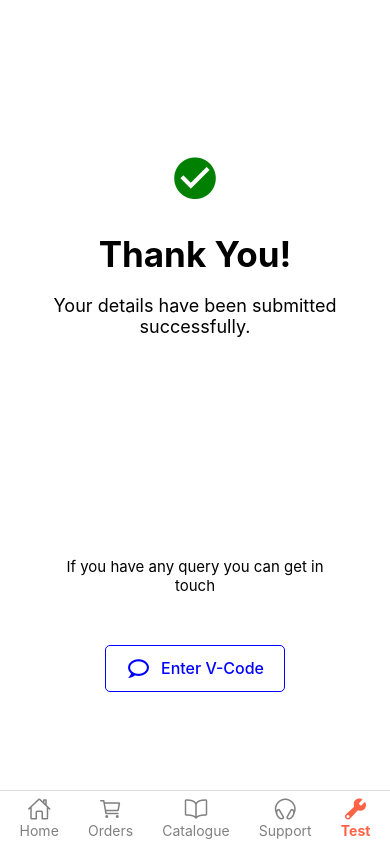
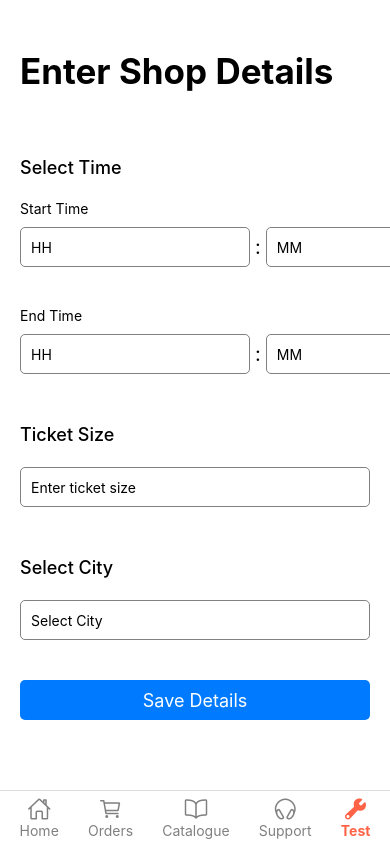
Before and after one commit to kartikey-mittal/DashMerchant, a React Native app: screen / in a window 390 px wide. Built offline with nearby package versions, Linux system fonts and the light colour scheme.

Commit message:
shopdetailstwo

```diff
--- /dev/null
+++ b/Screens/ShopDetailstwo.js
@@ -0,0 +1,238 @@
+import React, { useState } from 'react';
+import { View, Text, TextInput, TouchableOpacity, StyleSheet, ScrollView, Alert } from 'react-native';
+
+const ShopDetails = () => {
+  const [startHour, setStartHour] = useState('');
+  const [startMinute, setStartMinute] = useState('');
+  const [startPeriod, setStartPeriod] = useState('AM');
+
+  const [endHour, setEndHour] = useState('');
+  const [endMinute, setEndMinute] = useState('');
+  const [endPeriod, setEndPeriod] = useState('AM');
+
+  const [ticketSize, setTicketSize] = useState('');
+  const [selectedCity, setSelectedCity] = useState('');
+  const [cityDropdownVisible, setCityDropdownVisible] = useState(false);
+
+  const handleSaveDetails = () => {
+    // Implement logic to save business details
+    const startTime = `${startHour}:${startMinute} ${startPeriod}`;
+    const endTime = `${endHour}:${endMinute} ${endPeriod}`;
+
+    console.log('Start Time:', startTime);
+    console.log('End Time:', endTime);
+    console.log('Ticket Size:', ticketSize);
+    console.log('Selected City:', selectedCity);
+    // Add your logic to save the details or navigate to the next screen
+
+    Alert.alert('Success', 'Details saved successfully!');
+  };
+
+  const toggleCityDropdown = () => {
+    setCityDropdownVisible(!cityDropdownVisible);
+  };
+
+  const handleCitySelection = (city) => {
+    setSelectedCity(city);
+    toggleCityDropdown();
+  };
+
+  return (
+    <ScrollView contentContainerStyle={styles.container}>
+      <Text style={styles.heading}>Enter Shop Details</Text>
+
+      <View style={styles.inputContainer}>
+      <Text style={{fontSize:18,marginBottom:22,marginTop:10,fontWeight:"500"}}>Select Time</Text>
+        <Text style={styles.label}>Start Time</Text>
+        <View style={styles.timeInputContainer}>
+          <TextInput
+            style={[styles.input, styles.timeInput]}
+            placeholder="HH"
+            keyboardType="numeric"
+            value={startHour}
+            onChangeText={(text) => setStartHour(text)}
+          />
+          <Text style={styles.timeSeparator}>:</Text>
+          <TextInput
+            style={[styles.input, styles.timeInput]}
+            placeholder="MM"
+            keyboardType="numeric"
+            value={startMinute}
+            onChangeText={(text) => setStartMinute(text)}
+          />
+
+          <TouchableOpacity
+            style={[
+              styles.periodDropdown,
+              { backgroundColor: startPeriod === 'PM' ? 'black' : 'white' },
+            ]}
+            onPress={() => setStartPeriod(startPeriod === 'AM' ? 'PM' : 'AM')}
+          >
+            <Text style={{ color: startPeriod === 'PM' ? 'white' : 'black' }}>{startPeriod}</Text>
+          </TouchableOpacity>
+        </View>
+      </View>
+
+      <View style={styles.inputContainer}>
+
+        <Text style={styles.label}>End Time</Text>
+        <View style={styles.timeInputContainer}>
+          <TextInput
+            style={[styles.input, styles.timeInput]}
+            placeholder="HH"
+            keyboardType="numeric"
+            value={endHour}
+            onChangeText={(text) => setEndHour(text)}
+          />
+          <Text style={styles.timeSeparator}>:</Text>
+          <TextInput
+            style={[styles.input, styles.timeInput]}
+            placeholder="MM"
+            keyboardType="numeric"
+            value={endMinute}
+            onChangeText={(text) => setEndMinute(text)}
+          />
+          <TouchableOpacity
+            style={[
+              styles.periodDropdown,
+              { backgroundColor: endPeriod === 'PM' ? 'black' : 'white' },
+            ]}
+            onPress={() => setEndPeriod(endPeriod === 'AM' ? 'PM' : 'AM')}
+          >
+            <Text style={{ color: endPeriod === 'PM' ? 'white' : 'black' }}>{endPeriod}</Text>
+          </TouchableOpacity>
+        </View>
+      </View>
+
+      <View style={styles.inputContainer}>
+        <Text style={{fontSize:18,marginBottom:22,marginTop:10,fontWeight:"500"}}>Ticket Size</Text>
+        <TextInput
+          style={styles.input}
+          placeholder="Enter ticket size"
+          keyboardType="numeric"
+          value={ticketSize}
+          onChangeText={(text) => setTicketSize(text)}
+        />
+      </View>
+
+      <View style={styles.inputContainer}>
+        <Text style={{fontSize:18,marginBottom:22,marginTop:10,fontWeight:"500"}}>Select City</Text>
+        <TouchableOpacity style={styles.cityDropdown} onPress={toggleCityDropdown}>
+          <Text>{selectedCity || 'Select City'}</Text>
+        </TouchableOpacity>
+
+        {cityDropdownVisible && (
+          <View style={styles.dropdownList}>
+            <TouchableOpacity onPress={() => handleCitySelection('Delhi')}>
+              <Text style={styles.dropdownItem}>Delhi</Text>
+            </TouchableOpacity>
+            <TouchableOpacity onPress={() => handleCitySelection('Mumbai')}>
+              <Text style={styles.dropdownItem}>Mumbai</Text>
+            </TouchableOpacity>
+            <TouchableOpacity onPress={() => handleCitySelection('Bangalore')}>
+              <Text style={styles.dropdownItem}>Bangalore</Text>
+            </TouchableOpacity>
+            {/* Add more cities as needed */}
+          </View>
+        )}
+      </View>
+
+      {/* Save Details Button */}
+      <TouchableOpacity style={styles.button} onPress={handleSaveDetails}>
+        <Text style={styles.buttonText}>Save Details</Text>
+      </TouchableOpacity>
+    </ScrollView>
+  );
+};
+
+const styles = StyleSheet.create({
+  container: {
+    flexGrow: 1,
+    padding: 20,
+    backgroundColor: '#fff',
+  },
+  headblow: {
+    fontSize: 15,
+  },
+  heading: {
+    fontSize: 35,
+    fontWeight: 'bold',
+    marginBottom: 35,
+    marginTop: 30,
+  },
+  inputContainer: {
+    marginBottom: 20,
+    marginTop: 20,
+  },
+  label: {
+    fontSize: 14,
+    marginBottom: 10,
+  },
+  input: {
+    height: 40,
+    borderColor: 'gray',
+    borderWidth: 1,
+    borderRadius: 5,
+    paddingLeft: 10,
+  },
+  timeInputContainer: {
+    flexDirection: 'row',
+    alignItems: 'center',
+  },
+  timeInput: {
+    flex: 1,
+  },
+  timeSeparator: {
+    fontSize: 20,
+    marginHorizontal: 5,
+  },
+  periodDropdown: {
+    height: 40,
+    borderColor: 'gray',
+    borderWidth: 1,
+    borderRadius: 5,
+flex:.5,
+justifyContent:"center",
+alignItems:"center",
+    paddingLeft: 10,
+    textAlign:"center",
+    marginLeft:10
+  },
+  cityDropdown: {
+    height: 40,
+    borderColor: 'gray',
+    borderWidth: 1,
+    borderRadius: 5,
+    justifyContent: 'center',
+    paddingLeft: 10,
+  },
+  dropdownList: {
+    borderColor: 'gray',
+    borderWidth: 1,
+    borderRadius: 5,
+    marginTop: 5,
+    position: 'absolute',
+    width: '100%',
+    backgroundColor: '#fff',
+    zIndex: 1,
+  },
+  dropdownItem: {
+    padding: 10,
+    borderBottomWidth: 1,
+    borderBottomColor: 'gray',
+  },
+  button: {
+    backgroundColor: '#007bff',
+    justifyContent: 'center',
+    alignItems: 'center',
+    height: 40,
+    borderRadius: 5,
+    marginTop: 20,
+  },
+  buttonText: {
+    color: '#fff',
+    fontSize: 18,
+  },
+});
+
+export default ShopDetails;
--- a/Screens/Test.js
+++ b/Screens/Test.js
@@ -8,6 +8,9 @@ import LoginscreenTwo from './Loginscreentwo';
 import ShopDetails from './ShopDetails';
 import ShopCategory from './ShopCategory';
 import ThankYouScreen from './DetailsSubmitted';
+import TimeIn from './ShopDetailstwo';
+import TimeInputScreen from './ShopDetailstwo';
+
 
 
 const Test = () => {
@@ -17,7 +20,7 @@ const Test = () => {
             {/* <Text>TEST SCREEN</Text> */}
 
 
-        <ThankYouScreen/>
+        <TimeInputScreen/>
 
 
         </View>
```
